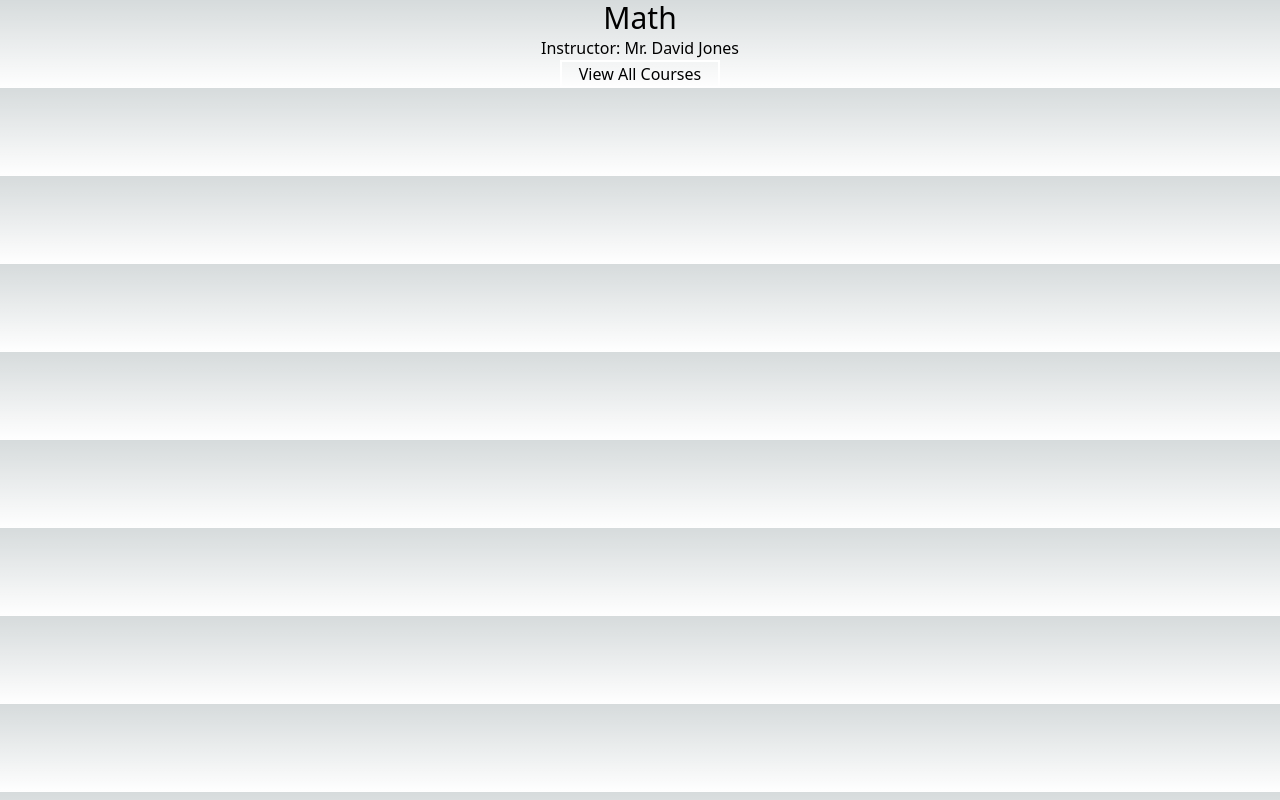
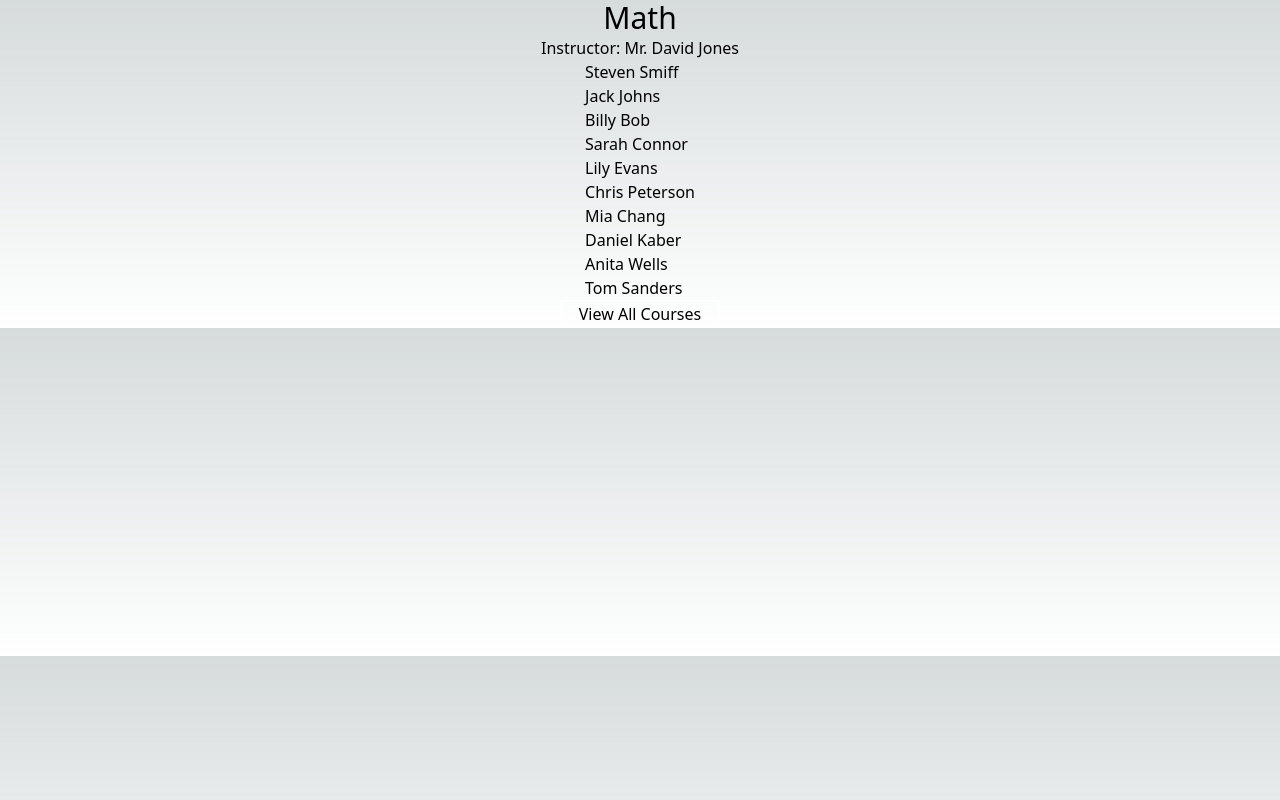
Before and after one commit to jakovid/scholarsuite-frontend, a Next.js app: page /courses/1 in a window 1280 px wide. Built offline with nearby package versions, Linux system fonts and the light colour scheme.

Commit message:
students now appear on course page

```diff
--- /dev/null
+++ b/components/courses/courseStudents.js
@@ -0,0 +1,10 @@
+
+export default function CourseStudents({course}){
+    return(
+        <div className="flex flex-col">
+            {course.students.map(student => (
+                <div>{student.studentName}</div>
+            ))}
+        </div>
+    )
+}
--- a/data/student-scores.js
+++ b/data/student-scores.js
@@ -12,8 +12,6 @@ class Student{
         this.studentName = studentName
         this.courses = []
         this.tests = []
-        this.homework = []
-        this.attendance = []
     }
 }
 
@@ -56,6 +54,12 @@ let course2 = new Course(2, "Science", "Ms. Stephanie Collins");
 let course3 = new Course(3, "History", "Mr. Mark Clarkson");
 let course4 = new Course(4, "English", "Mrs. Susan Anthony");
 
+course1.students.push(student1, student2, student3, student4, student5, student6, student7, student8, student9, student10)
+course2.students.push(student11, student12, student13, student14, student15, student16, student17, student18, student19, student20)
+course3.students.push(student2, student4, student6, student8, student10, student12, student14, student16, student18, student20);
+course4.students.push(student1, student3, student5, student7, student9, student11, student13, student15, student17, student19);
+
+
 courses.push(course1, course2, course3, course4);
 
 export default courses;
--- a/pages/courses/[courseId].js
+++ b/pages/courses/[courseId].js
@@ -1,6 +1,7 @@
 import { useEffect, useState } from "react";
 import { useRouter } from "next/router";
 import courses from "@/data/student-scores";
+import CourseStudents from "@/components/courses/courseStudents";
 import Link from "next/link";
 
 export default function CoursePage(){
@@ -25,6 +26,8 @@ export default function CoursePage(){
         <div className="flex flex-col justify-center items-center">
             <div className="text-3xl">{course.subject}</div>
             <div> Instructor: {course.teacherName}</div>
+            <CourseStudents course={course} />
+
             <Link href={"/courses"} className="border-2 border-white flex w-40 justify-center" passHref>
                 View All Courses
             </Link>
```
